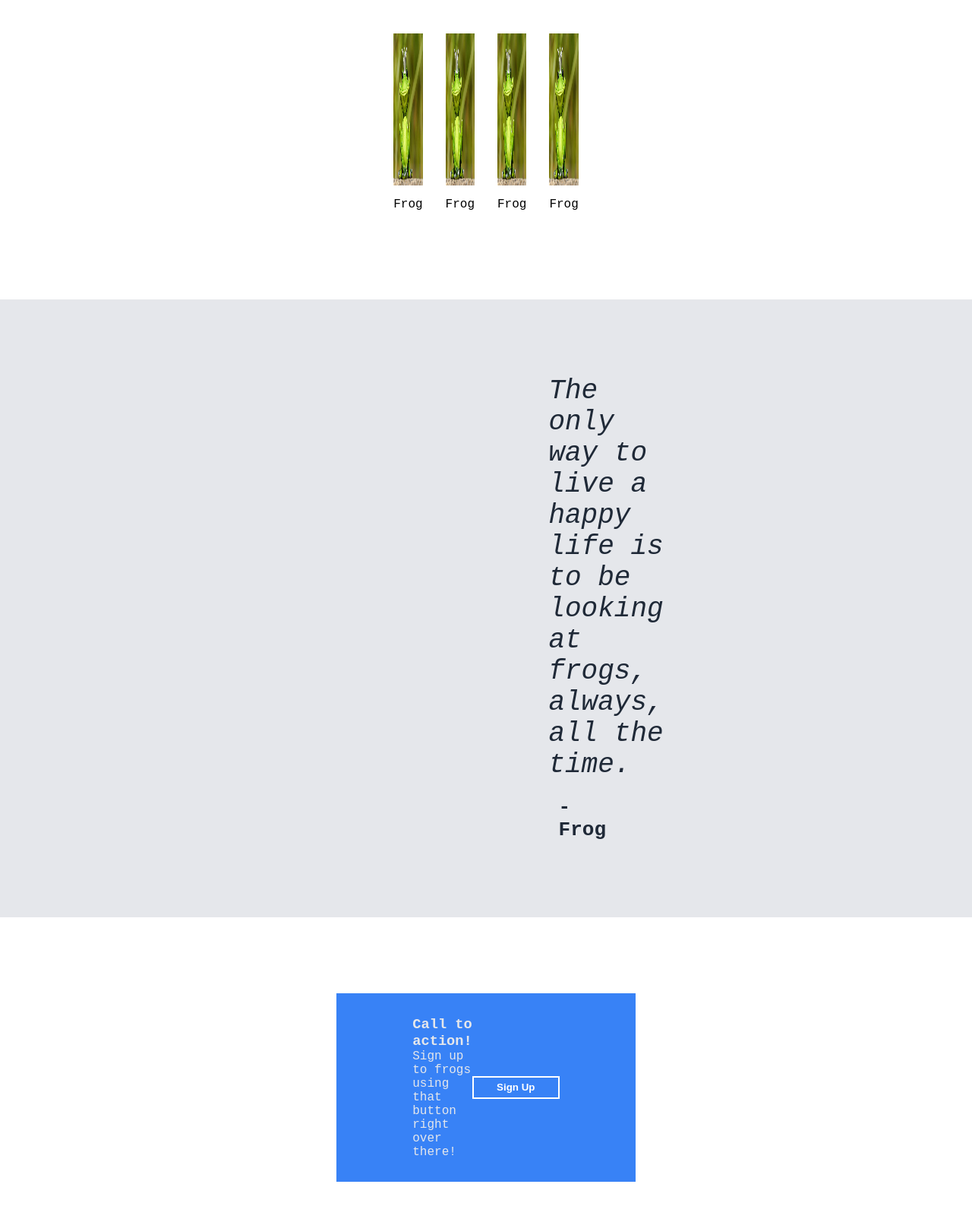
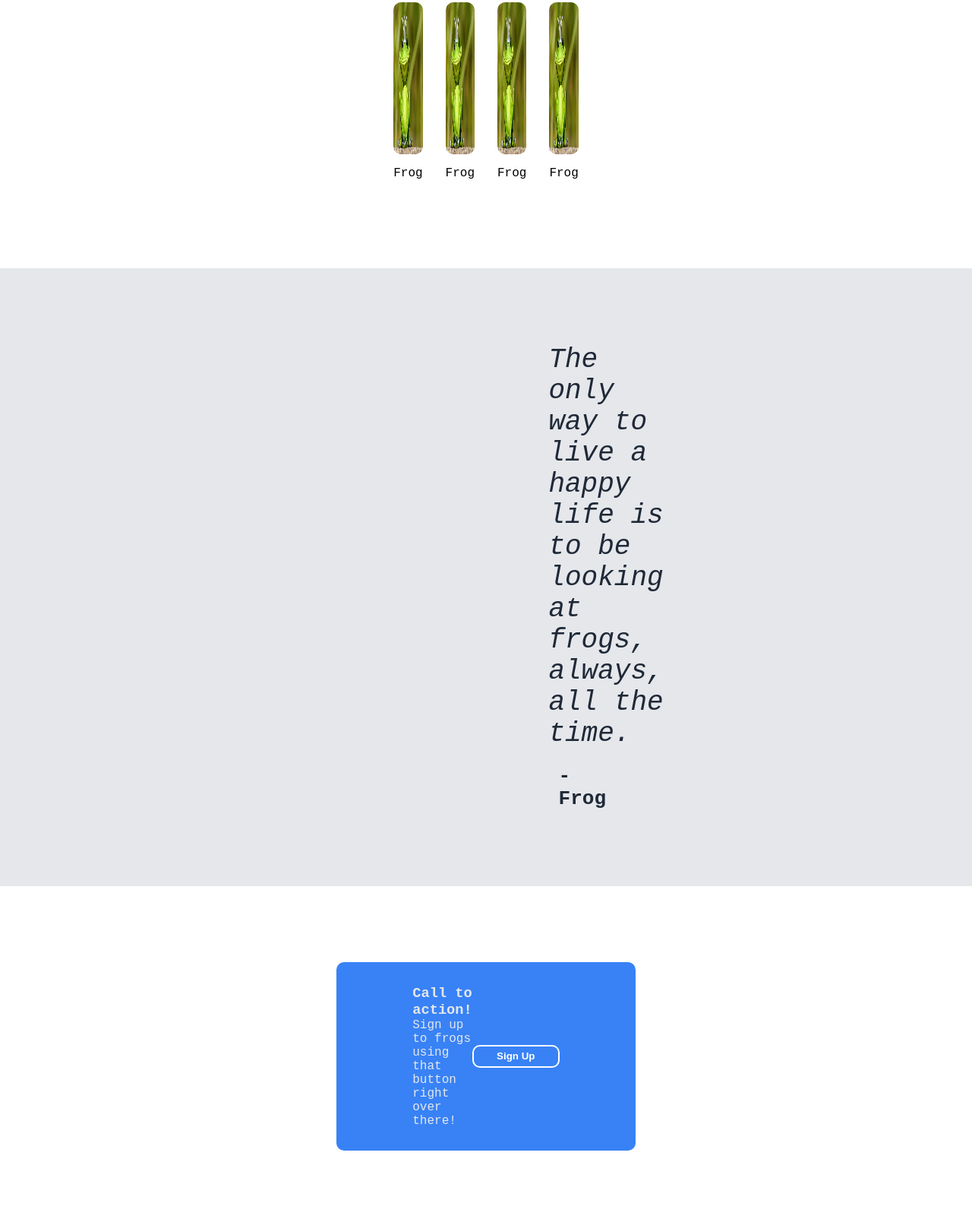
Before and after one commit to Sam-L-White/Landing-Page, a plain HTML site: page index.html in a window 1280 px wide. Shown: the part 764-2368 px from the top of the page at 76% size. Drawn offline with Linux system fonts and the light colour scheme.

Commit message:
Add rounded edges to buttons / action box

```diff
--- a/style.css
+++ b/style.css
@@ -72,6 +72,7 @@ body{
 }
 .header button{
     background-color: #3882F6;
+    border-radius: 10px;
     border: 0;
     color: white;
     margin: 0;
@@ -98,7 +99,7 @@ body{
     margin-left: -10px;
     margin-right: -10px;
 
-}
+}eader link three
 
 .info-header{
     display: flex;
@@ -133,6 +134,7 @@ body{
 .information img{
     height: 100%;
     width: 100%;
+    border-radius: 10px;
 }
 
 .quote-section{
@@ -175,6 +177,7 @@ body{
     padding-bottom: 100px;
     margin-left: -10px;
     margin-right: -10px;
+
 }
 .action-box{
     display: flex;
@@ -189,6 +192,7 @@ body{
     padding-right: 100px;
     padding-top: 30px;
     padding-bottom: 30px;
+    border-radius: 10px;
 
 }
 .action-text{
@@ -213,6 +217,7 @@ body{
     font-weight: bold;
     width: 115px;
     height: 30px;
+    border-radius: 10px;
 }
 footer{
     display: flex;
```
